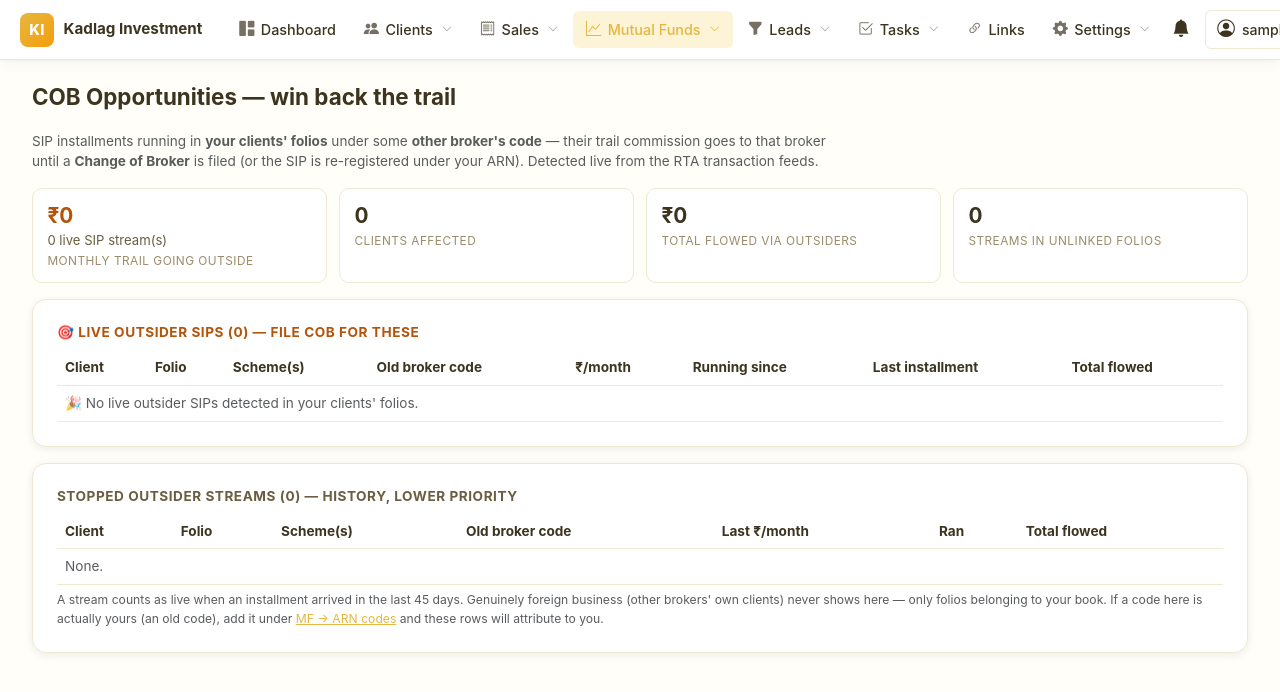
After one commit to adityakadlag2004/silicon-crm, a Django app: page /clients/mf/cob/ in a window 1280 px wide. The commit adds this page. Shown: the top 692 px of the page. Run offline with Django 4.2, Linux system fonts and the light colour scheme; the visitor is signed in with stand-in values (Sample User, id 1); data comes from the database, SQL or seed files in the repository; data that the repository does not hold is empty; parts of the project's set-up code (start-up, migrations or seed data) failed here and were passed over; some libraries are stand-ins or nearby versions.

Commit message:
COB Opportunities page + client-profile live SIP fix
COB Opportunities (/mf/cob/, nav under Mutual Funds): SIP installment
streams running in our clients' folios under other brokers' codes — the
trail leaks a Change of Broker can win back. Grouped per folio+code with
inferred monthly amount (latest installment), running-since, live/stopped
(45-day rule), and totals; live streams sorted biggest-first as the COB
filing order. Unlinked folios get a link shortcut.

Client-profile SIP was showing 0 for CAMS clients: their installments are
typed 'SIN', which the SIP token check missed (also affected RTA sale
verification for SIP products). New _is_sip_type() covers it, and the
profile figure now prefers the SIP Register's active sum over installment
inference.

5 new tests. Suite at 347.

Co-Authored-By: Claude Fable 5 <noreply@anthropic.com>

```diff
--- a/clients/urls/mf.py
+++ b/clients/urls/mf.py
@@ -16,5 +16,6 @@ urlpatterns = [
     path("mf/folios/<int:folio_id>/create-client/", mf.mf_folio_create_client, name="mf_folio_create_client"),
     path("mf/transactions/", mf.mf_transactions, name="mf_transactions"),
     path("mf/sips/", mf.mf_sips, name="mf_sips"),
+    path("mf/cob/", mf.mf_cob, name="mf_cob"),
     path("mf/sips/month/<int:year>/<int:month>/", mf.mf_sips_month, name="mf_sips_month"),
 ]
--- a/clients/views/mf.py
+++ b/clients/views/mf.py
@@ -336,6 +336,29 @@ def mf_folio_match(request):
     })
 
 
+@_admin_required
+def mf_cob(request):
+    """COB Opportunities: our clients' SIP streams running under other
+    brokers' codes — file a Change of Broker to bring the trail here."""
+    groups = rta_feed.cob_opportunities()
+
+    live = [g for g in groups if g["live"]]
+    stopped = [g for g in groups if not g["live"]]
+    tiles = {
+        "live_n": len(live),
+        "live_monthly": sum(g["monthly"] for g in live),
+        "clients": len({g["client"].id for g in groups if g["client"]}),
+        "unlinked": sum(1 for g in groups if not g["client"]),
+        "total_flow": sum(g["total"] for g in groups),
+    }
+    return render(request, "mf/cob.html", {
+        "page_title": "COB Opportunities",
+        "live": live,
+        "stopped": stopped,
+        "tiles": tiles,
+    })
+
+
 def _sip_leak_qs():
     """Ceased registrations that are real terminations — the AUM leaks.
     Natural expiries and process rejections are not leaks."""
--- a/templates/base.html
+++ b/templates/base.html
@@ -374,6 +374,7 @@
                 <li><a class="kn-menu-item" href="{% url 'clients:mf_folio_match' %}"><i class="bi bi-person-bounding-box"></i> Match Folios</a></li>
                 <li><a class="kn-menu-item" href="{% url 'clients:mf_transactions' %}"><i class="bi bi-list-columns"></i> Transactions</a></li>
                 <li><a class="kn-menu-item" href="{% url 'clients:mf_sips' %}"><i class="bi bi-arrow-repeat"></i> SIP Register</a></li>
+                <li><a class="kn-menu-item" href="{% url 'clients:mf_cob' %}"><i class="bi bi-arrow-left-right"></i> COB Opportunities</a></li>
                 <li><div class="kn-menu-divider"></div></li>
                 <li><a class="kn-menu-item" href="{% url 'clients:business_overview' %}"><i class="bi bi-bar-chart-line-fill"></i> Business Overview</a></li>
                 <li><a class="kn-menu-item" href="{% url 'clients:admin_past_performance' %}"><i class="bi bi-graph-up-arrow"></i> Past Performance</a></li>
--- /dev/null
+++ b/templates/mf/cob.html
@@ -0,0 +1,116 @@
+{% extends "base.html" %}
+{% load custom_filters %}
+{% block title %}COB Opportunities{% endblock %}
+{% block page_title %}COB Opportunities — win back the trail{% endblock %}
+
+{% block extra_css %}
+<style>
+  .mf-table { width: 100%; font-size: .85rem; border-collapse: collapse; }
+  .mf-table th, .mf-table td { padding: .45rem .5rem; border-bottom: 1px solid var(--ki-card-border, #e5e7eb); text-align: left; vertical-align: middle; }
+  .mf-pill { display:inline-block; padding:.15rem .5rem; border-radius:10px; font-size:.72rem; font-weight:600; }
+  .mf-pill.live { background:#dcfce7; color:#166534; }
+  .mf-pill.stopped { background:#f1f5f9; color:#475569; }
+  .mf-pill.code { background:#fef3c7; color:#92400e; font-family:monospace; }
+  .sip-tiles { display:grid; grid-template-columns:repeat(auto-fit, minmax(170px, 1fr)); gap:.75rem; margin-bottom:1rem; }
+  .sip-tile { background:var(--ki-card-bg, #fff); border:1px solid var(--ki-card-border, #e5e7eb); border-radius:10px; padding:.7rem .9rem; }
+  .sip-tile .num { font-size:1.3rem; font-weight:700; }
+  .sip-tile .sub { font-size:.82rem; color:var(--ki-text-secondary, #4b5563); }
+  .sip-tile .lbl { font-size:.74rem; color:var(--ki-text-muted, #6b7280); text-transform:uppercase; letter-spacing:.04em; margin-top:.15rem; }
+  .sip-section-title { font-size:.85rem; font-weight:700; text-transform:uppercase; letter-spacing:.04em; color:var(--ki-text-secondary, #4b5563); margin:0 0 .6rem; }
+</style>
+{% endblock %}
+
+{% block content %}
+  <p class="text-muted" style="font-size:.85rem;max-width:820px;">
+    SIP installments running in <strong>your clients' folios</strong> under some
+    <strong>other broker's code</strong> — their trail commission goes to that broker until a
+    <strong>Change of Broker</strong> is filed (or the SIP is re-registered under your ARN).
+    Detected live from the RTA transaction feeds.
+  </p>
+
+  <div class="sip-tiles">
+    <div class="sip-tile">
+      <div class="num" style="color:#b45309;">₹{{ tiles.live_monthly|inr }}</div>
+      <div class="sub">{{ tiles.live_n }} live SIP stream(s)</div>
+      <div class="lbl">Monthly trail going outside</div>
+    </div>
+    <div class="sip-tile">
+      <div class="num">{{ tiles.clients }}</div>
+      <div class="lbl">Clients affected</div>
+    </div>
+    <div class="sip-tile">
+      <div class="num">₹{{ tiles.total_flow|inr }}</div>
+      <div class="lbl">Total flowed via outsiders</div>
+    </div>
+    <div class="sip-tile">
+      <div class="num">{{ tiles.unlinked }}</div>
+      <div class="lbl">Streams in unlinked folios</div>
+    </div>
+  </div>
+
+  <div class="ki-card" style="margin-bottom:1rem;">
+    <div class="ki-card-body" style="overflow-x:auto;">
+      <h3 class="sip-section-title" style="color:#b45309;">🎯 Live outsider SIPs ({{ live|length }}) — file COB for these</h3>
+      <table class="mf-table">
+        <thead><tr>
+          <th>Client</th><th>Folio</th><th>Scheme(s)</th><th>Old broker code</th>
+          <th>₹/month</th><th>Running since</th><th>Last installment</th><th>Total flowed</th>
+        </tr></thead>
+        <tbody>
+          {% for g in live %}
+          <tr>
+            <td>
+              {% if g.client %}<a href="{% url 'clients:client_profile' g.client.id %}">{{ g.client.name }}</a>
+              {% else %}{{ g.folio.investor_name|default:"—" }}
+                <a class="ki-btn ki-btn-sm ki-btn-secondary" href="{% url 'clients:mf_folio_link' g.folio.id %}" title="Link this folio to a client first">link</a>
+              {% endif %}
+            </td>
+            <td>{{ g.folio.folio_number }}</td>
+            <td style="max-width:280px;">{{ g.schemes|join:", "|truncatechars:60 }}</td>
+            <td><span class="mf-pill code">{{ g.broker_code }}</span></td>
+            <td><strong>₹{{ g.monthly|inr }}</strong></td>
+            <td>{{ g.first_date|date:"M Y" }}</td>
+            <td><span class="mf-pill live">{{ g.last_date|date:"d M Y" }}</span></td>
+            <td>₹{{ g.total|inr }} <span class="text-muted">({{ g.n }} inst.)</span></td>
+          </tr>
+          {% empty %}
+          <tr><td colspan="8" class="text-muted">🎉 No live outsider SIPs detected in your clients' folios.</td></tr>
+          {% endfor %}
+        </tbody>
+      </table>
+    </div>
+  </div>
+
+  <div class="ki-card">
+    <div class="ki-card-body" style="overflow-x:auto;">
+      <h3 class="sip-section-title">Stopped outsider streams ({{ stopped|length }}) — history, lower priority</h3>
+      <table class="mf-table">
+        <thead><tr>
+          <th>Client</th><th>Folio</th><th>Scheme(s)</th><th>Old broker code</th>
+          <th>Last ₹/month</th><th>Ran</th><th>Total flowed</th>
+        </tr></thead>
+        <tbody>
+          {% for g in stopped %}
+          <tr>
+            <td>{% if g.client %}<a href="{% url 'clients:client_profile' g.client.id %}">{{ g.client.name }}</a>{% else %}{{ g.folio.investor_name|default:"—" }}{% endif %}</td>
+            <td>{{ g.folio.folio_number }}</td>
+            <td style="max-width:280px;">{{ g.schemes|join:", "|truncatechars:60 }}</td>
+            <td><span class="mf-pill code">{{ g.broker_code }}</span></td>
+            <td>₹{{ g.monthly|inr }}</td>
+            <td>{{ g.first_date|date:"M Y" }} – <span class="mf-pill stopped">{{ g.last_date|date:"M Y" }}</span></td>
+            <td>₹{{ g.total|inr }} <span class="text-muted">({{ g.n }} inst.)</span></td>
+          </tr>
+          {% empty %}
+          <tr><td colspan="7" class="text-muted">None.</td></tr>
+          {% endfor %}
+        </tbody>
+      </table>
+      <div class="text-muted" style="font-size:.76rem;margin-top:.4rem;">
+        A stream counts as live when an installment arrived in the last 45 days. Genuinely
+        foreign business (other brokers' own clients) never shows here — only folios belonging
+        to your book. If a code here is actually yours (an old code), add it under
+        <a href="{% url 'clients:mf_dashboard' %}">MF → ARN codes</a> and these rows will attribute to you.
+      </div>
+    </div>
+  </div>
+{% endblock %}
```
Also changed, not shown: clients/services/rta_feed.py (+82 -8 lines), clients/test/test_mf_rta_feeds.py (+72 -0 lines).
